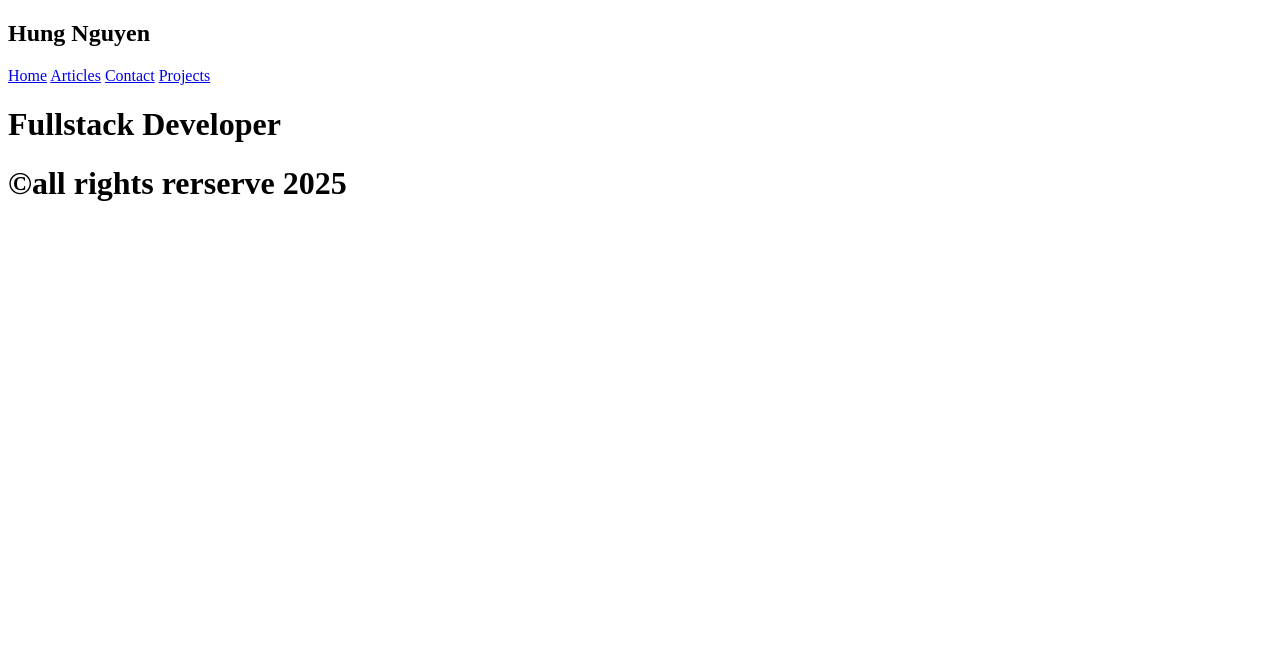
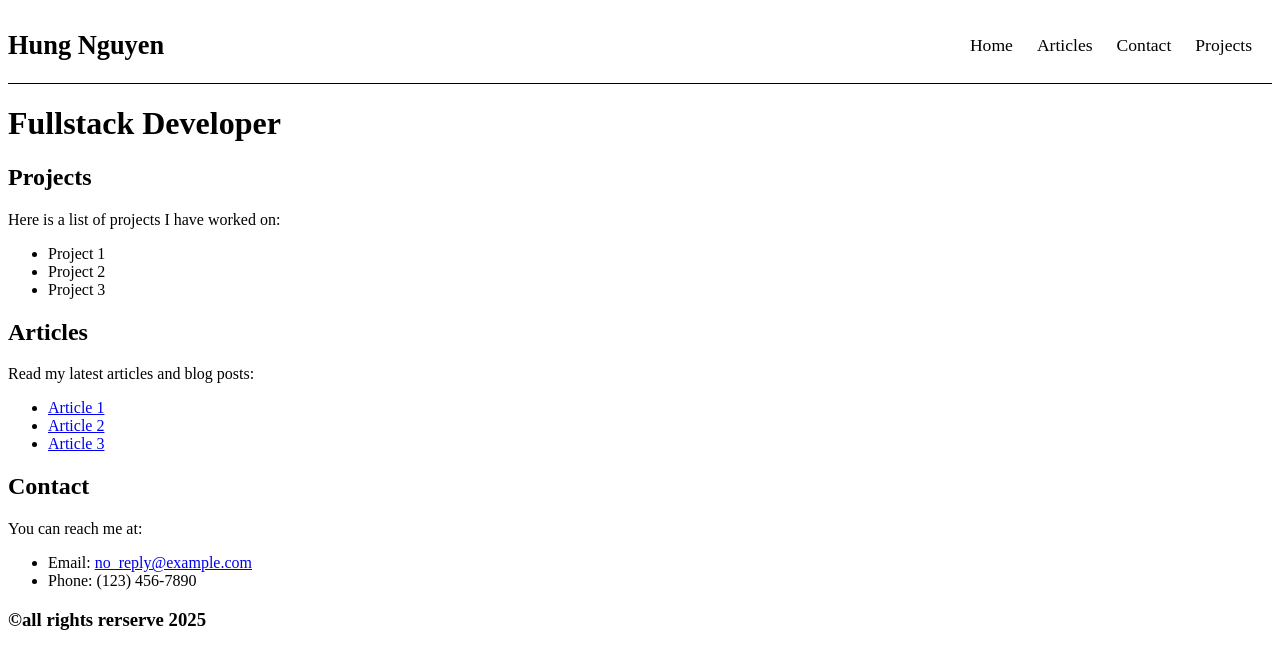
Before and after one commit to HarryLHNguyen/roadhmap.sh-projects, a plain HTML site: page frontend/02.Basic-HTML-Web/index.html in a window 1280 px wide. Drawn offline with Linux system fonts and the light colour scheme.

Commit message:
changed all html files and added a css

```diff
--- a/frontend/02.Basic-HTML-Web/index.html
+++ b/frontend/02.Basic-HTML-Web/index.html
@@ -6,6 +6,7 @@
     <meta name="viewport" content="width=device-width, initial-scale=1.0" />
     <meta author="Hung Nguyen">
     <title>Simple Multipage Website</title>
+    <link rel="stylesheet" href="style.css"> <!-- styling here -->
 
     <!-- SEO Meta Tags-->
     <meta property="og:title" content="Hung Nguyen's simple multipage website" />
@@ -23,7 +24,7 @@
 
 <body>
     <header>
-        <nav>
+        <nav class="navbar">
             <div class="nav-left">
                 <h1>Hung Nguyen</h1>
             </div>
@@ -37,9 +38,41 @@
     </header>
     <main>
         <h1>Fullstack Developer</h1>
+
+        <!-- Projects Section -->
+        <section id="projects">
+            <h1>Projects</h1>
+            <p>Here is a list of projects I have worked on:</p>
+            <ul>
+                <li>Project 1</li>
+                <li>Project 2</li>
+                <li>Project 3</li>
+            </ul>
+        </section>
+
+        <!-- Articles Section -->
+        <section id="articles">
+            <h1>Articles</h1>
+            <p>Read my latest articles and blog posts:</p>
+            <ul>
+                <li><a href="#">Article 1</a></li>
+                <li><a href="#">Article 2</a></li>
+                <li><a href="#">Article 3</a></li>
+            </ul>
+        </section>
+
+        <!-- Contact Section -->
+        <section id="contact">
+            <h1>Contact</h1>
+            <p>You can reach me at:</p>
+            <ul>
+                <li>Email: <a href="mailto:no_reply@example.com">no_reply@example.com</a></li>
+                <li>Phone: (123) 456-7890</li>
+            </ul>
+        </section>
     </main>
     <footer>
-        <h1 class="copyright">©all rights rerserve 2025</h1>
+        <h3 class="copyright">©all rights rerserve 2025</h3>
     </footer>
 </body>
 
--- /dev/null
+++ b/frontend/02.Basic-HTML-Web/style.css
@@ -0,0 +1,21 @@
+.navbar {
+    display: flex;
+    /* make children (nav-left, nav-right) line up horizontally */
+    justify-content: space-between;
+    /* push left and right to opposite ends */
+    align-items: center;
+    /* vertically center the text */
+    border-bottom: 1px solid black;
+}
+
+.nav-left {
+    font-size: 1.1em;
+    font-weight: bold;
+}
+
+.nav-right a {
+    margin-right: 20px;
+    text-decoration: none;
+    color: black;
+    font-size: 1.1em;
+}
```
Also changed, not shown: frontend/02.Basic-HTML-Web/articles.html (+21 -2 lines), frontend/02.Basic-HTML-Web/contact.html (+21 -2 lines), frontend/02.Basic-HTML-Web/projects.html (+21 -2 lines).
